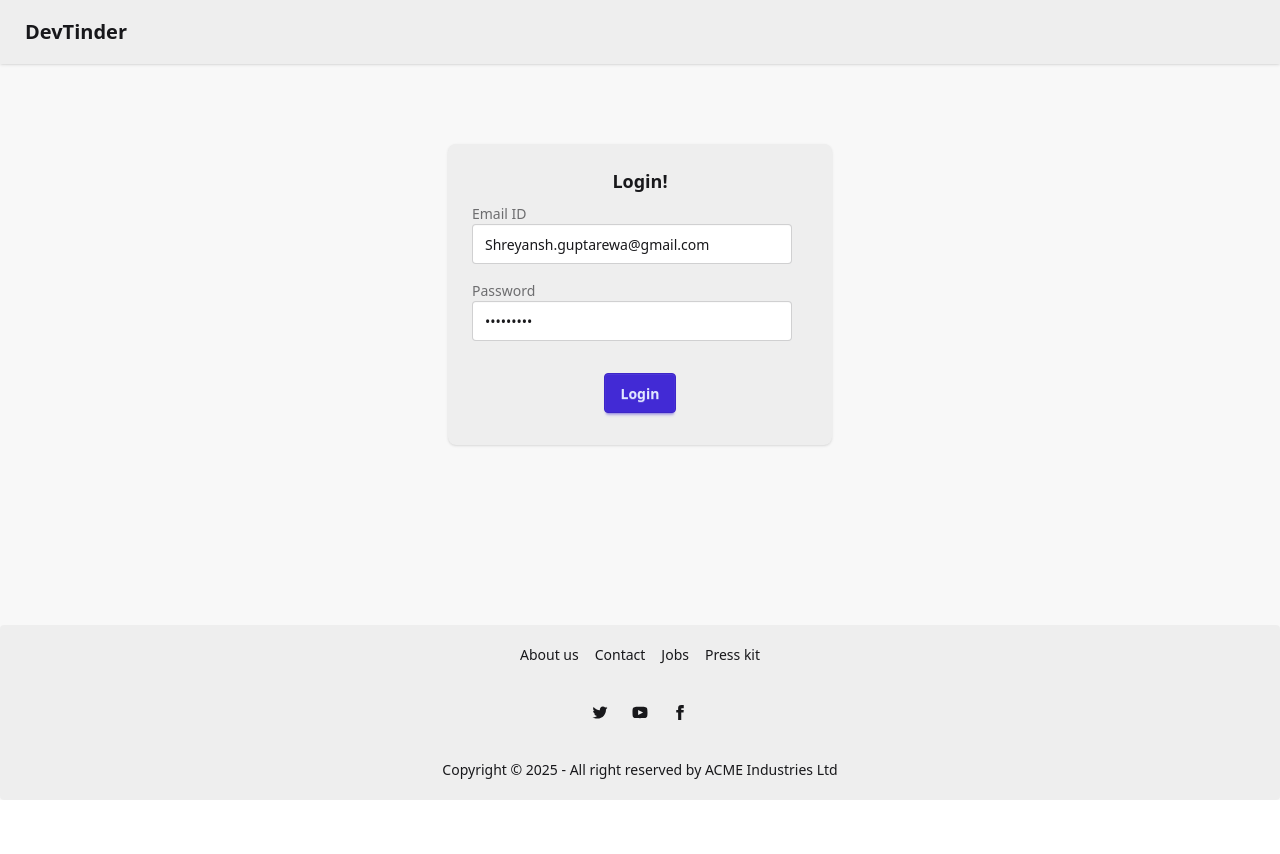
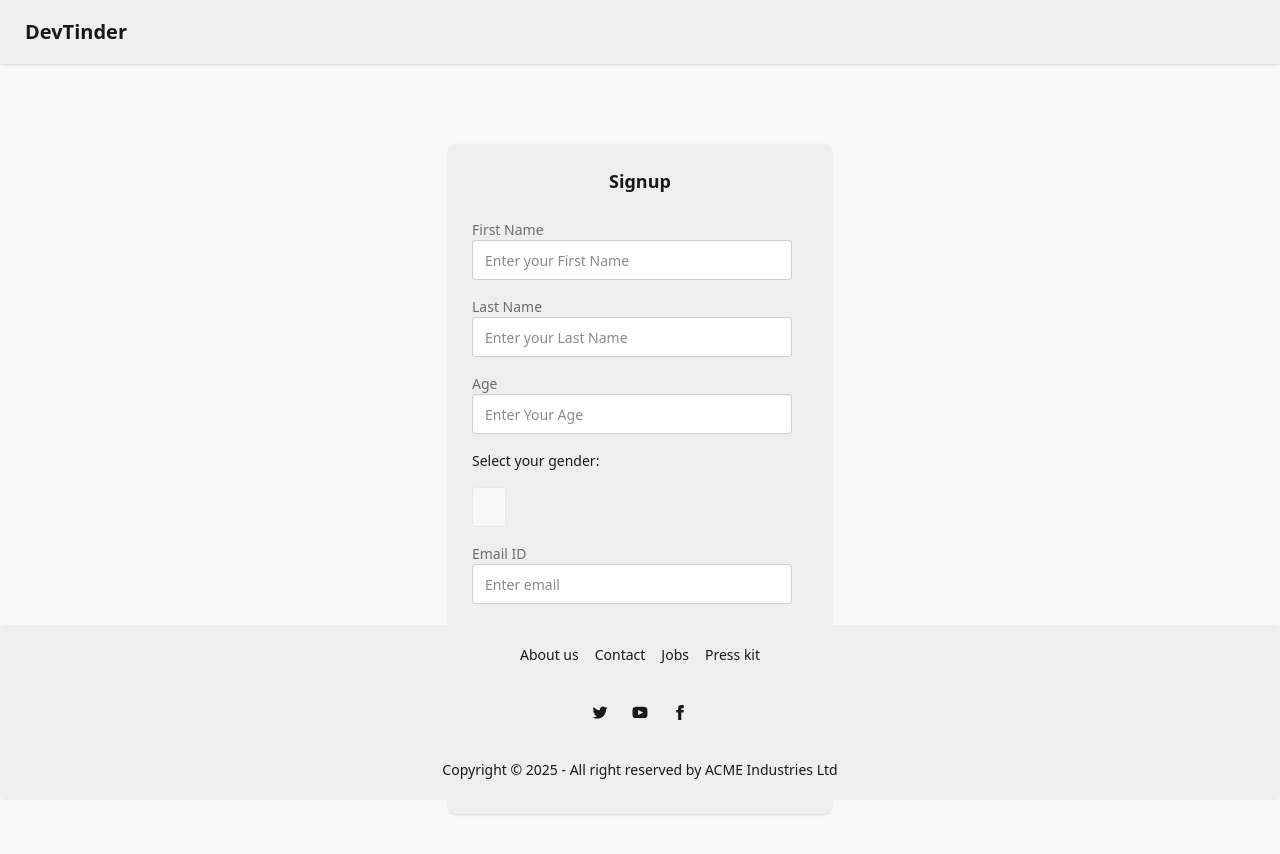
Before and after one commit to shreyanshcodes7475/devtinderui, a React (Vite) app: page /login in a window 1280 px wide. Shown: the top 854 px of the page. Before the commit the page ends 800 px from the top, so only its background shows below. Built offline with nearby package versions, Linux system fonts and the light colour scheme; no server answers.

Commit message:
end-2-end testing

```diff
--- a/src/Components/Body.jsx
+++ b/src/Components/Body.jsx
@@ -38,17 +38,17 @@ const Body = () => {
   return (
 <>
   {/* FIXED NAVBAR */}
-      <div className="fixed top-0 left-0 right-0 z-50">
+  <div className=" fixed top-0 left-0 right-0 z-50 h-16">
     <Navbar />
   </div>
 
-      {/* PAGE CONTENT (BODY SCROLLS) */}
-      <main className="pt-16 pb-20 bg-base-200 min-h-screen">
+  {/* PAGE CONTENT */}
+  <main className="pt-16 pb-24 bg-base-200 min-h-screen">
     <Outlet />
   </main>
 
   {/* FIXED FOOTER */}
-      <div className="fixed bottom-0 left-0 right-0 z-40">
+  <div className="bottom-0 left-0 right-0 z-40 h-24">
     <Footer />
   </div>
 </>
--- a/src/Components/Connections.jsx
+++ b/src/Components/Connections.jsx
@@ -31,15 +31,17 @@ const Connections=()=>{
             <h1 className=" flex justify-center text-3xl bold">Connections</h1>
 
             {connections.map((connection)=>{
-                const {firstName, lastName, about, age, photourl, gender}=connection
+                const {_id,firstName, lastName, about, age, photourl, gender}=connection
                 return(
-                        <div className="flex justify-center">
-                        <div className="flex w-150 py-5 my-5 items-center  rounded-2xl bg-base-300">
-                        <img className="w-22 h-22 rounded-full" src={photourl} alt="photo" />
-                        <div className="pl-5">
-                        <h1>{firstName + " " + lastName}</h1>
-                        {(age && gender) && <h2>{age + gender }</h2>}
-                        <p>{about}</p>
+                    <div key={_id} className="flex justify-center ">
+                        <div className="flex gap-4 items-center w-130 p-4 my-3 rounded-2xl bg-base-200 shadow-md hover:shadow-xl transition-all">
+                        <img className="w-22 h-22 rounded-full object-cover" src={photourl} alt="photo" />
+                        <div className=" flex-1">
+                        <h1 className="font-semibold">{firstName + " " + lastName}</h1>
+                        {(age && gender) && <h2 className="text-sm text-gray-400">{age +" "+ gender }</h2>}
+                        <p className="text-sm mt-1 text-gray-300 line-clamp-2">{about}</p>
+
+
 
                         </div>
                         </div>
--- a/src/Components/Editprofile.jsx
+++ b/src/Components/Editprofile.jsx
@@ -10,13 +10,13 @@ import Feedcard from "./Feedcard";
 const Editprofile=()=>{
     const user=useSelector((store)=>store.user);
     const [open, setOpen] = useState(false);
-    const[firstName, setFirstName]=useState(user.firstName || "");
-    const[lastName, setLastName]=useState(user.lastName || "");
-    const[about, setAbout]=useState(user.about || "");
-    const[age, setAge]=useState(user.age || "");
-    const[photoUrl, setPhotoUrl]=useState(user.photourl || "");
-    const[skills, setSkills]=useState(user.skills || []);
-    const[gender, setGender]=useState(user.gender || "");
+    const[firstName, setFirstName]=useState(user?.firstName || "");
+    const[lastName, setLastName]=useState(user?.lastName || "");
+    const[about, setAbout]=useState(user?.about || "");
+    const[age, setAge]=useState(user?.age || "");
+    const[photoUrl, setPhotoUrl]=useState(user?.photourl || "");
+    const[skills, setSkills]=useState(user?.skills || []);
+    const[gender, setGender]=useState(user?.gender || "");
 
     const dispatch=useDispatch();
     const navigate=useNavigate();
--- a/src/Components/Feed.jsx
+++ b/src/Components/Feed.jsx
@@ -6,7 +6,6 @@ import Feedcard from "./Feedcard";
 import { useEffect } from "react";
 
 const Feed=()=>{
-
     const dispatch=useDispatch();
     const feed=useSelector((store)=>store.feed);
     console.log(feed);
@@ -22,13 +21,16 @@ const Feed=()=>{
     }
 
     useEffect(()=>{
-        getFeed();
-    },[])
+        if( !feed || feed.length==0){
+            getFeed();
+        }
+    },[feed])
 
 
-
+    if(!feed) return <h1 className="text-2xl flex justify-center ">Loading...</h1>
+    if(feed.length==0) return <h1 className="text-2xl flex justify-center">No users on the feed</h1>
     return  (
-            <div>
+            <div className="transition-all duration-300 ease-in-out">
                 {(feed && feed.length>0) && <Feedcard user={feed[0]}/>}
             </div>
     )
--- a/src/Components/Feedcard.jsx
+++ b/src/Components/Feedcard.jsx
@@ -1,7 +1,29 @@
+import axios from "axios";
+import Base_url from "../constants/Base_url";
+import { useDispatch } from "react-redux";
+import { removeUserFromFeed } from "../Utils/Feedslice";
+import { useState } from "react";
 
 const Feedcard=({user})=>{
+    const [loading, setLoading] = useState(false);
+
+    const dispatch=useDispatch();
     if (!user) return null;
-    const {firstName, lastName, age, about, photourl ,skills, gender}=user;
+    const {_id,firstName, lastName, age, about, photourl ,skills, gender}=user;
+
+    const sendRequest=async (status,userId)=>{
+             try{
+                if(loading) return;
+                setLoading(true);
+                const res=await axios.post(Base_url + "/request/send/" + status+"/"+userId, {}, {withCredentials:true});
+                dispatch(removeUserFromFeed(userId));
+                setLoading(false);
+            }
+            catch(err){
+                console.log(err);
+            }
+    }
+
     return(
     <div className="flex justify-center h-120 py-10">
         <div className="card bg-base-300 w-90 shadow-sm">
@@ -17,8 +39,8 @@ const Feedcard=({user})=>{
             <p>{about}</p>
             {skills && <p>skills: {skills.join(", ")}</p>}
             <div className="card-actions justify-between">
-            <button className="btn w-20 bg-green-500">Interested</button>
-            <button className="btn w-20 bg-red-500">Ignore</button>
+            <button className="btn w-20 bg-green-500" onClick={()=>sendRequest("Interested",_id)}>Interested</button>
+            <button className="btn w-20 bg-red-500" onClick={()=>sendRequest("Ignored",_id)}>Ignore</button>
 
             </div>
             </div>
--- a/src/Components/Login.jsx
+++ b/src/Components/Login.jsx
@@ -6,11 +6,28 @@ import { useNavigate } from "react-router-dom";
 import Base_url from "../constants/Base_url";
 
 const Login=()=>{
-    const[emailId, setEmailId]=useState("Shreyansh.guptarewa@gmail.com");
-    const[password, setPassword]=useState("Ansh@123$");
+    const[emailId, setEmailId]=useState("");
+    const[password, setPassword]=useState("");
+    const[firstName, setFirstName]=useState("");
+    const[lastName, setLastName]=useState("");
+    const[age,setAge]=useState("");
+    const[gender,setGender]=useState();
+    const[isLoginForm,setIsLoginForm]=useState(false);
+    const[open,setOpen]=useState(false);
+
     const dispatch=useDispatch();
     const navigate=useNavigate();
     const [error, setError]= useState("");
+
+    const setForm=()=>{
+        if(isLoginForm){
+            setIsLoginForm(false);
+        }
+        else{
+            setIsLoginForm(true);
+        }
+
+    }
 
     const handleLogin= async ()=>{
         try{
@@ -20,20 +37,7 @@ const Login=()=>{
             }, { withCredentials: true });
 
             dispatch(addUser(res.data));
-
-
-            // through fetch---------------------------------
-            // fetch("http://localhost:3000/login", {
-            //     method: "POST",
-            //     headers: {
-            //         "Content-Type": "application/json"
-            //     },
-            //     body: JSON.stringify({ emailId, password }),
-            //     credentials: "include"  // ✅ cookie allow karne ke liye
-            // });
             return navigate("/");
-
-
         }
         catch(err){
                 console.log("Error: "+ err);
@@ -44,17 +48,122 @@ const Login=()=>{
 
     }
 
+    const handleSignUp=async()=>{
+        try{
+            const res=await axios.post(Base_url+"/signup", {firstName,lastName,age,gender,emailId, password},{withCredentials:true});
+            console.log(res);
+            dispatch(addUser(res?.data?.data));
+            navigate("/profile");
+
+        }
+        catch(err){
+            setError("something went wrong "+errmessage);
+
+        }
+
+    }
+
     return(
 
         <div className="flex justify-center my-20">
 
         <div className="card bg-base-300 w-96 shadow-sm">
         <div className="card-body">
-        <h2 className="card-title flex justify-center">Login!</h2>
+        <h2 className="card-title flex justify-center">{isLoginForm? "Login!": "Signup"}</h2>
 
         <label className="form-control w-full max-w-xs">
 
+        {!isLoginForm &&
+        <>
+        {/* firstname input label */}
+        <div className="form-control w-full max-w-xs my-4">
+        <label className="label">
+        <span className="label-text">First Name</span>
+        </label>
+        <input
+        type="text"
+        placeholder="Enter your First Name"
+        value={firstName}
+        className="input input-bordered w-full max-w-xs"
+        onChange={(e)=>{setFirstName(e.target.value)}}
+        />
+        </div>
+
+
+        {/* last Name input label */}
+        <div className="form-control w-full max-w-xs my-4">
+        <label className="label">
+        <span className="label-text">Last Name</span>
+        </label>
+        <input
+        type="text"
+        placeholder="Enter your Last Name"
+        value={lastName}
+        className="input input-bordered w-full max-w-xs"
+        onChange={(e)=>{setLastName(e.target.value)}}
+        />
+        </div>
+
+
+        {/* age input label */}
+        <div className="form-control w-full max-w-xs my-4">
+        <label className="label">
+        <span className="label-text">Age</span>
+        </label>
+        <input
+        type="Number"
+        placeholder="Enter Your Age"
+        value={age}
+        className="input input-bordered w-full max-w-xs"
+        onChange={(e)=>{setAge(e.target.value)}}
+        />
+        </div>
+
+
+            {/* gender dropdown */}
+            <label htmlFor="">Select your gender:</label>
+            <div className="form-control w-full max-w-xs my-4">
+
+
+                <div className={`dropdown ${open ? "dropdown-open" : ""}`} value={gender}>
+                <div
+                    role="button"
+                    className="btn w-full"
+                    onClick={() => setOpen(true)}
+                >
+                    {gender}
+                </div>
+
+                <ul
+                tabIndex={0}
+                className="dropdown-content menu bg-base-100 rounded-box z-50 w-full p-2 shadow"
+                >
+                <li><button onClick={() => {
+                    setGender("male");
+                    setOpen(false)
+
+                }}>Male</button></li>
+
+                <li><button onClick={() => {
+                    setGender("female");
+                    setOpen(false)
+
+                }}>Female</button></li>
+
+                <li><button onClick={() => {
+                    setGender("Others");
+                    setOpen(false)
+
+                }}>Others</button></li>
+                </ul>
+            </div>
+            </div>
+        </>
+        }
+
+
         {/* email input label */}
+        <div className="form-control w-full max-w-xs my-4">
         <label className="label">
         <span className="label-text">Email ID</span>
         </label>
@@ -65,6 +174,7 @@ const Login=()=>{
         className="input input-bordered w-full max-w-xs"
         onChange={(e)=>{setEmailId(e.target.value)}}
         />
+        </div>
 
         {/* password input label */}
         <div className="form-control w-full max-w-xs my-4">
@@ -85,8 +195,13 @@ const Login=()=>{
 
         </label>
         <div className="card-actions justify-center my-2">
-        <button className="btn btn-primary" onClick={handleLogin}>Login</button>
+        <button className="btn btn-primary" onClick={()=>{
+            if(isLoginForm) handleLogin();
+            else handleSignUp();
+        }}>{isLoginForm? "Login!": "Signup"}</button>
         </div>
+
+        <button onClick={()=>setForm()} className="flex justify-center font-semibold">{isLoginForm? "New User? Sign up here": "Existing User? Login here"}</button>
         </div>
         </div>
         </div>
--- a/src/Components/Requests.jsx
+++ b/src/Components/Requests.jsx
@@ -1,9 +1,10 @@
 import axios from "axios";
 import Base_url from "../constants/Base_url";
-import { useEffect } from "react";
-import { addRequest } from "../Utils/Requestsslice";
+import { useEffect, useState } from "react";
+import { addRequest, removeRequest} from "../Utils/Requestsslice";
 import { useDispatch, useSelector } from "react-redux";
 const Requests=()=>{
+    const[loading,setLoading]=useState(false);
     const requests=useSelector((store)=>store.request);
     console.log(requests);
     const dispatch=useDispatch();
@@ -11,8 +12,11 @@ const Requests=()=>{
 
     const fetchRequest=async()=>{
         try{
+            if(loading) return;
+            setLoading(true);
             const res=await axios.get(Base_url + "/user/request/received",{withCredentials:true});
             dispatch(addRequest(res?.data?.ConnectionRequests || []));
+            setLoading(false);
         }
         catch(err){
             console.log(err);
@@ -21,7 +25,9 @@ const Requests=()=>{
 
     const reviewRequest=async (status,req_id)=>{
         try{
+
             const res= await axios.post(Base_url + "/request/review/" + status +"/"+req_id, {},{withCredentials:true});
+            dispatch(removeRequest(req_id));
 
         }
         catch(err){
@@ -45,9 +51,9 @@ const Requests=()=>{
                 const {_id,firstName, lastName, about, age, photourl, gender}=req.fromUserId
                 return(
                     <div key={_id} className="flex justify-center">
-                        <div className="flex justify-evenly min-w-150 max-w-200 py-5 my-5 items-center  rounded-2xl bg-base-300">
-                        <img className="w-22 h-22 rounded-full mx-2" src={photourl} alt="photo" />
-                        <div className="pl-5">
+                        <div className="flex gap-4 items-center w-150 p-4 my-3 rounded-2xl bg-base-200 shadow-md hover:shadow-xl transition-all">
+                        <img className="w-22 h-22 rounded-full mx-2 object-cover" src={photourl} alt="photo" />
+                        <div className="flex-1">
                         <h1>{firstName + " " + lastName}</h1>
                         {(age && gender) && <h2>{age + gender }</h2>}
                         <p>{about}</p>
--- a/src/Utils/Connectionsslice.jsx
+++ b/src/Utils/Connectionsslice.jsx
@@ -2,14 +2,14 @@ import { createSlice } from "@reduxjs/toolkit";
 
 const Connectionsslice=createSlice({
     name:"Connection",
-    initialState:null,
+    initialState:[],
     reducers:{
         addConnections:(state, action)=>{
             return action.payload;
         },
 
         removeConnections:()=>{
-            return null;
+            return [];
         }
     }
 })
--- a/src/Utils/Feedslice.jsx
+++ b/src/Utils/Feedslice.jsx
@@ -7,13 +7,14 @@ const Feedslice=createSlice({
         addFeed: (state,action)=>{
             return action.payload;
         },
-        removeFeed:()=>{
-            return null;
+        removeUserFromFeed:(state,action)=>{
+            const newFeed=state.filter((user)=>user._id!=action.payload)
+            return newFeed;
         }
 
 
     }
 })
 
-export const {addFeed,removeFeed}=Feedslice.actions;
+export const {addFeed,removeUserFromFeed}=Feedslice.actions;
 export default Feedslice.reducer;
--- a/src/Utils/Requestsslice.jsx
+++ b/src/Utils/Requestsslice.jsx
@@ -11,7 +11,6 @@ const Requestsslcie=createSlice({
         removeRequest:(state,action)=>{
             const newArray=state.filter((req)=>req._id!=action.payload);
             return newArray;
-
         }
     }
 })
```
Also changed, not shown: 1 other file (tests, documents, lock files or other folders). Lines whose indentation alone changed are shown as unchanged.
